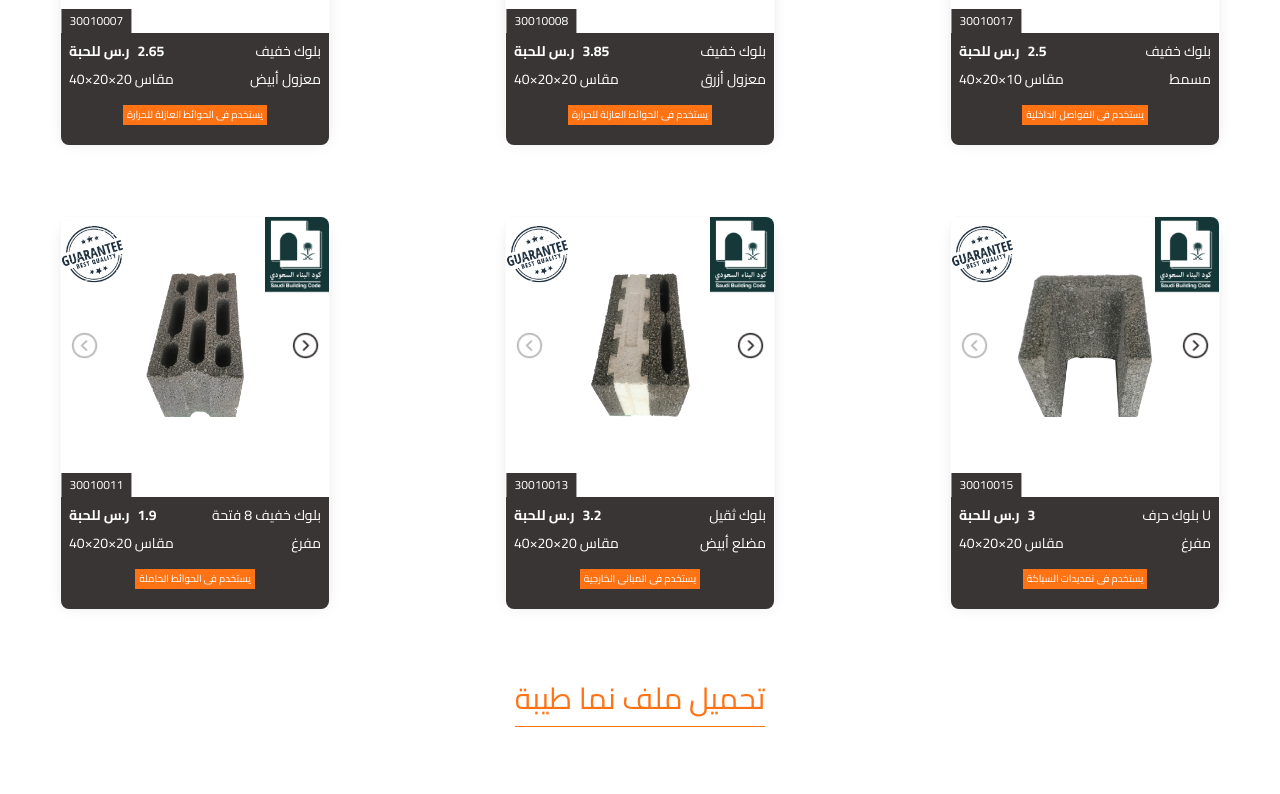
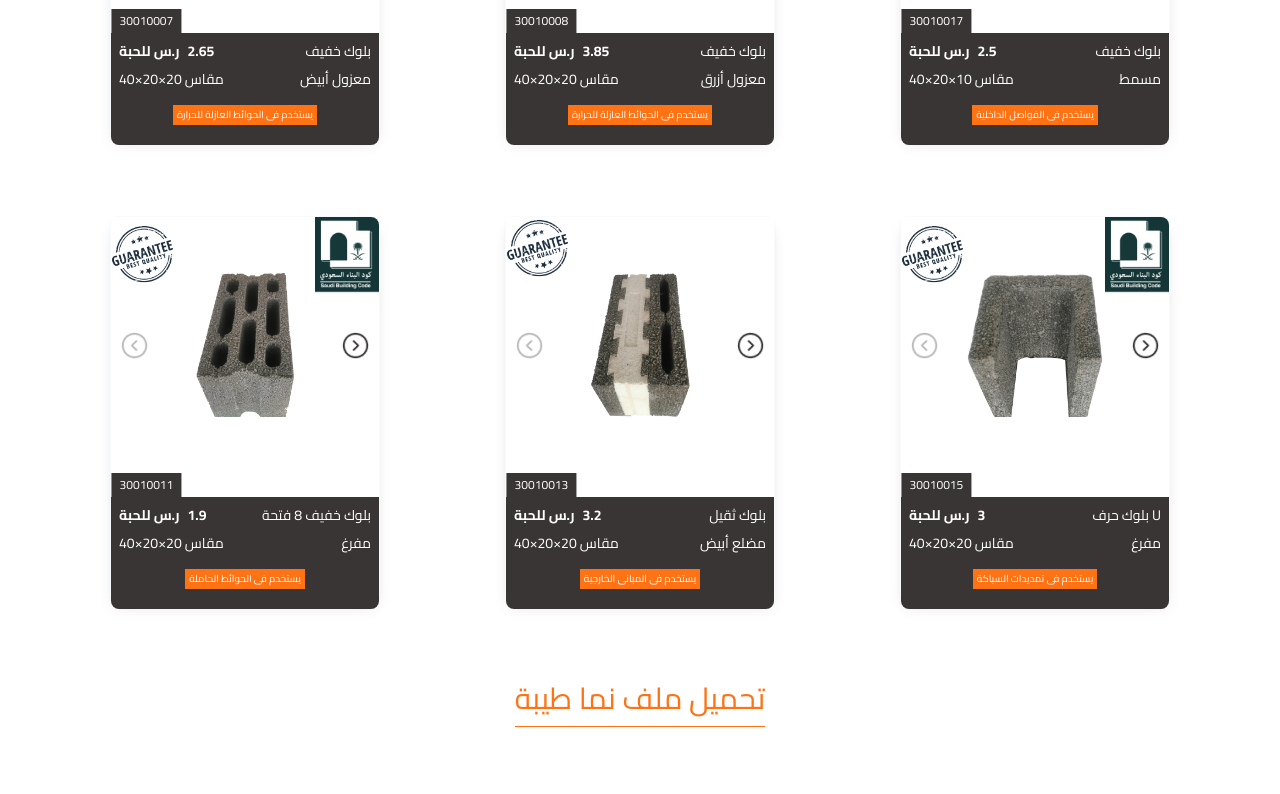
Before and after one commit to abdallamfathy/nama-project, a React (Vite) app: page / in a window 1280 px wide. Shown: the part 3769-4563 px from the top of the page. Built offline with nearby package versions, Linux system fonts and the light colour scheme.

Commit message:
edit products margin gap

```diff
--- a/src/components/Constants.js
+++ b/src/components/Constants.js
@@ -90,7 +90,9 @@ export const products = [
     type: "مضلع أبيض",
     use: "يستخدم فى المبانى الخارجية",
     image: brick8,
-    code: "30010013"
+    code: "30010013",
+    gur: true
+
   },
   {
     id: 9,
@@ -183,7 +185,9 @@ export const productsPage = [
     type: "مضلع أبيض",
     use: "يستخدم فى المبانى الخارجية",
     image: brick8,
-    code: "30010013"
+    code: "30010013",
+    gur: true
+
   },
   {
     id: 9,
--- a/src/components/Products.jsx
+++ b/src/components/Products.jsx
@@ -155,7 +155,7 @@ const Products = () => {
         <h1 className="2xl:text-5xl text-4xl  text-[#3A3535] font-bold text-center mb-20">
           منتجاتنا
         </h1>
-        <div className="flex flex-wrap flex-row justify-center 2xl:gap-36 gap-20 2xl:gap-x-40  gap-x-[175px]">
+        <div className="flex flex-wrap flex-row justify-center  gap-20 2xl:gap-x-32  gap-x-[125px]">
           {products.map((product) => (
             <div
 
@@ -163,8 +163,8 @@ const Products = () => {
             >
         <div className=" w-full">
           <div className="flex justify-between gap-[140px] absolute z-10">
-            <img src={gurante} alt="gurante" className="object-contain w-16"/>
-            <img src={code} alt="code" className="object-contain w-16 rounded-tr-lg"/>
+          <img src={gurante} alt="gurante" className="object-contain w-16"/>
+            {!product.gur &&  <img src={code} alt="code" className="object-contain w-16 rounded-tr-lg"/> }
           </div>
         <Swiper
         modules={[
--- a/src/pages/ProductsPage.jsx
+++ b/src/pages/ProductsPage.jsx
@@ -169,7 +169,7 @@ const ProductsPage = () => {
 
 
 
-      <div className="flex flex-wrap flex-row justify-center 2xl:gap-36 gap-20 2xl:gap-x-36  gap-x-[145px]">
+      <div className="flex flex-wrap flex-row justify-center  gap-20 2xl:gap-x-32  gap-x-[95px]">
           {products.map((product) => (
             <div
 
```
